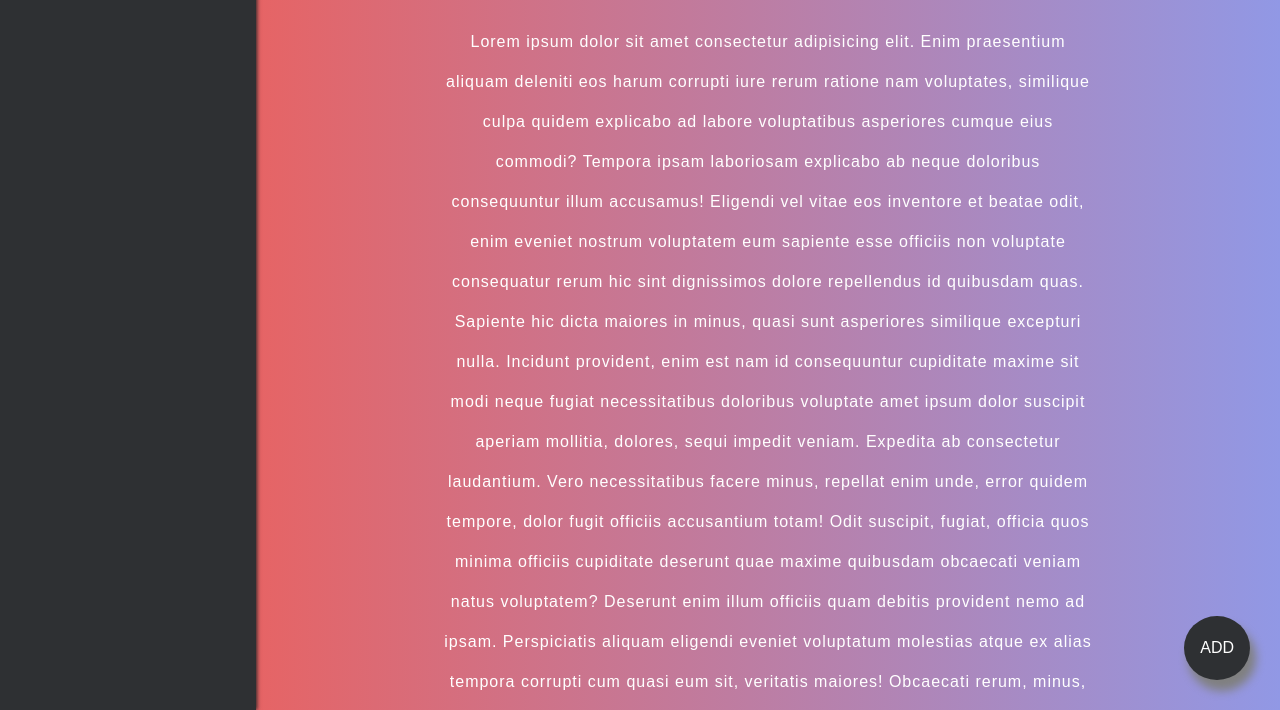
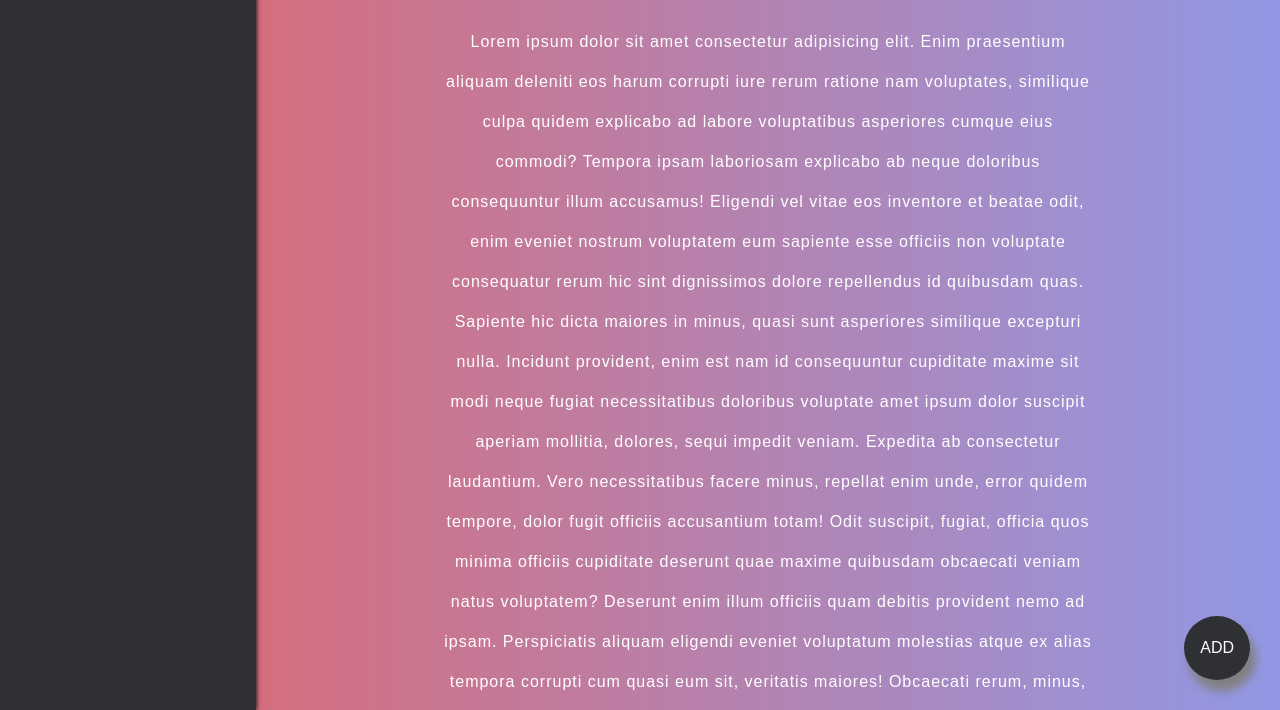
Before and after one commit to Kokosalah45/Udacity-landing-Page, a website: page index.html in a window 1280 px wide. Shown: the part 90-800 px from the top of the page. Drawn offline with nearby package versions, Linux system fonts and the light colour scheme; files that its build step writes are made by us from their sources; a web font is replaced by a local one.

Commit message:
deleted background color from main

```diff
--- a/app/scss/components/section.scss
+++ b/app/scss/components/section.scss
@@ -4,7 +4,7 @@
     align-items: center;
     flex-direction: column;
     width: 90%;
-    background: linear-gradient(to right,#e66465, #9198e5);
+
 
 
     &__section{
```
Also changed, not shown: 1 other file.
